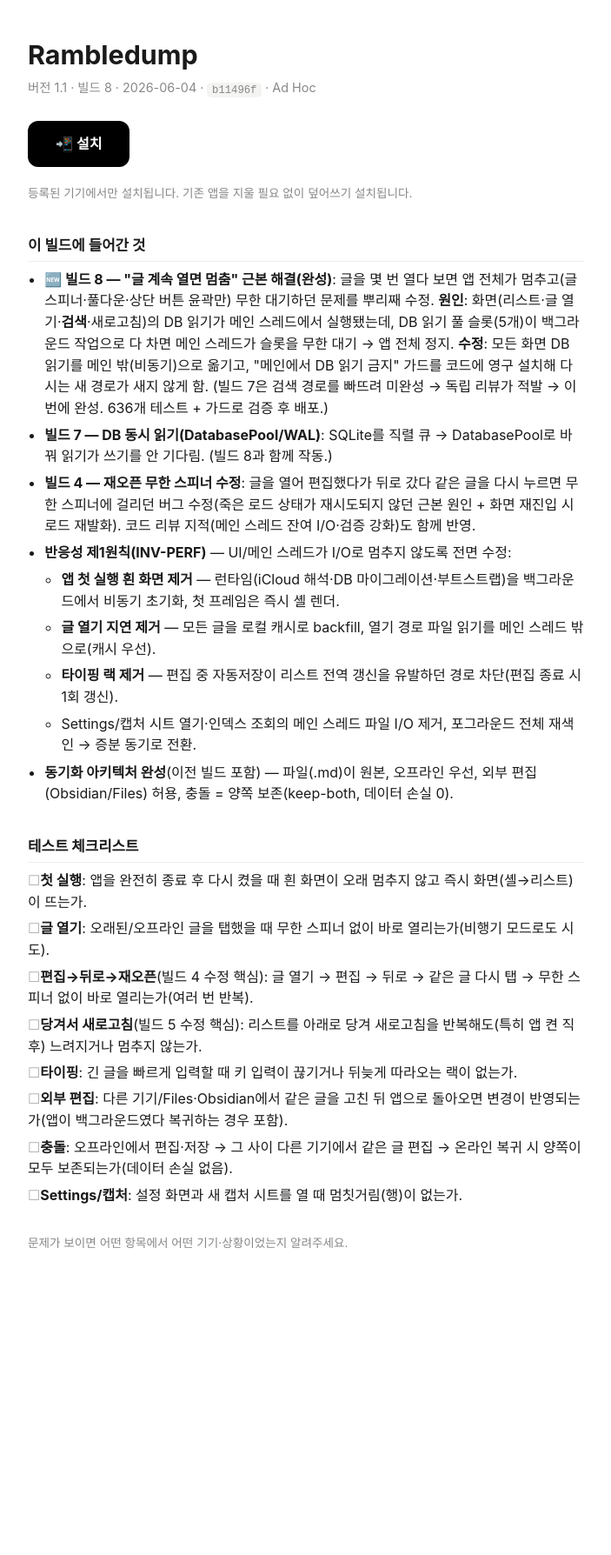
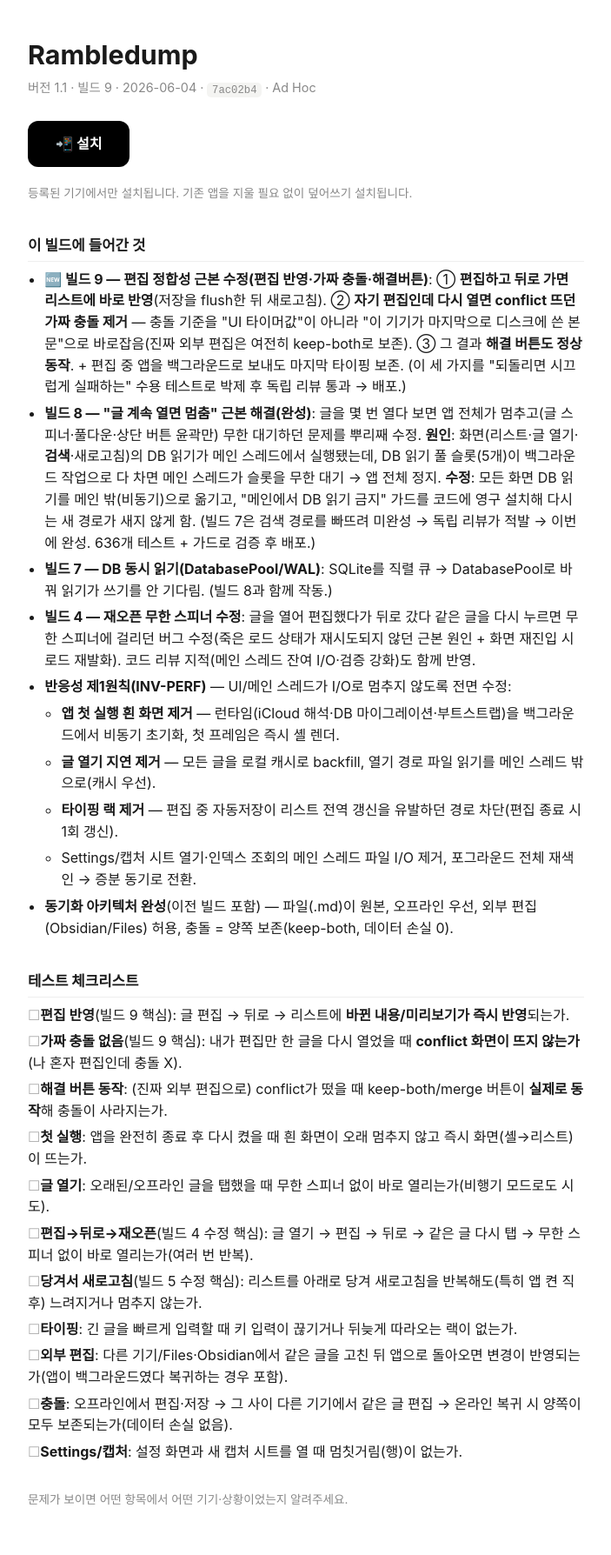
Before and after one commit to sungminoh/sungminoh.github.io, a Jekyll site: the page pages/rambledump/index.html, which Jekyll copies as it is, in a window 1280 px wide. Shown: the whole page at 87% size, without its empty margins (288-991 px from the left). Built offline with Jekyll 4.4.1, drawn with Linux system fonts in a browser that asks for light colours; before the commit the page ends 1493 px from its top, so only the background shows below that.

Commit message:
rambledump: v1.1 build 9 — Phase 1 edit-coherence (reflect / no self-conflict / resolve)
Edit reflects in list (flush-before-refresh), no spurious self-conflict (CAS anchors
on last-committed body, not a UI timer), resolve buttons work; background-flush keeps
last keystrokes. Acceptance-tested (revert→loud-fail) + independently reviewed.

```diff
--- a/pages/rambledump/index.html
+++ b/pages/rambledump/index.html
@@ -1,5 +1,5 @@
 <!doctype html><meta name="viewport" content="width=device-width,initial-scale=1">
-<title>Rambledump 1.1 (build 8)</title>
+<title>Rambledump 1.1 (build 9)</title>
 <style>
   body{font:-apple-system-body;font-family:-apple-system,system-ui;max-width:640px;margin:0 auto;padding:2.5rem 1.5rem;color:#1a1a1a;line-height:1.55}
   h1{margin:0 0 .2rem;font-size:1.9rem}
@@ -15,14 +15,15 @@
 </style>
 
 <h1>Rambledump</h1>
-<p class="ver">버전 1.1 · 빌드 8 · 2026-06-04 · <code>b11496f</code> · Ad Hoc</p>
+<p class="ver">버전 1.1 · 빌드 9 · 2026-06-04 · <code>7ac02b4</code> · Ad Hoc</p>
 
 <a class="install" href="itms-services://?action=download-manifest&amp;url=https://sungminoh.github.io/pages/rambledump/manifest.plist">📲 설치</a>
 <p class="note">등록된 기기에서만 설치됩니다. 기존 앱을 지울 필요 없이 덮어쓰기 설치됩니다.</p>
 
 <h2>이 빌드에 들어간 것</h2>
 <ul>
-  <li><b>🆕 빌드 8 — "글 계속 열면 멈춤" 근본 해결(완성)</b>: 글을 몇 번 열다 보면 앱 전체가 멈추고(글 스피너·풀다운·상단 버튼 윤곽만) 무한 대기하던 문제를 뿌리째 수정. <b>원인</b>: 화면(리스트·글 열기·<b>검색</b>·새로고침)의 DB 읽기가 메인 스레드에서 실행됐는데, DB 읽기 풀 슬롯(5개)이 백그라운드 작업으로 다 차면 메인 스레드가 슬롯을 무한 대기 → 앱 전체 정지. <b>수정</b>: 모든 화면 DB 읽기를 메인 밖(비동기)으로 옮기고, "메인에서 DB 읽기 금지" 가드를 코드에 영구 설치해 다시는 새 경로가 새지 않게 함. (빌드 7은 검색 경로를 빠뜨려 미완성 → 독립 리뷰가 적발 → 이번에 완성. 636개 테스트 + 가드로 검증 후 배포.)</li>
+  <li><b>🆕 빌드 9 — 편집 정합성 근본 수정(편집 반영·가짜 충돌·해결버튼)</b>: ① <b>편집하고 뒤로 가면 리스트에 바로 반영</b>(저장을 flush한 뒤 새로고침). ② <b>자기 편집인데 다시 열면 conflict 뜨던 가짜 충돌 제거</b> — 충돌 기준을 "UI 타이머값"이 아니라 "이 기기가 마지막으로 디스크에 쓴 본문"으로 바로잡음(진짜 외부 편집은 여전히 keep-both로 보존). ③ 그 결과 <b>해결 버튼도 정상 동작</b>. + 편집 중 앱을 백그라운드로 보내도 마지막 타이핑 보존. (이 세 가지를 "되돌리면 시끄럽게 실패하는" 수용 테스트로 박제 후 독립 리뷰 통과 → 배포.)</li>
+  <li><b>빌드 8 — "글 계속 열면 멈춤" 근본 해결(완성)</b>: 글을 몇 번 열다 보면 앱 전체가 멈추고(글 스피너·풀다운·상단 버튼 윤곽만) 무한 대기하던 문제를 뿌리째 수정. <b>원인</b>: 화면(리스트·글 열기·<b>검색</b>·새로고침)의 DB 읽기가 메인 스레드에서 실행됐는데, DB 읽기 풀 슬롯(5개)이 백그라운드 작업으로 다 차면 메인 스레드가 슬롯을 무한 대기 → 앱 전체 정지. <b>수정</b>: 모든 화면 DB 읽기를 메인 밖(비동기)으로 옮기고, "메인에서 DB 읽기 금지" 가드를 코드에 영구 설치해 다시는 새 경로가 새지 않게 함. (빌드 7은 검색 경로를 빠뜨려 미완성 → 독립 리뷰가 적발 → 이번에 완성. 636개 테스트 + 가드로 검증 후 배포.)</li>
   <li><b>빌드 7 — DB 동시 읽기(DatabasePool/WAL)</b>: SQLite를 직렬 큐 → DatabasePool로 바꿔 읽기가 쓰기를 안 기다림. (빌드 8과 함께 작동.)</li>
   <li><b>빌드 4 — 재오픈 무한 스피너 수정</b>: 글을 열어 편집했다가 뒤로 갔다 같은 글을 다시 누르면 무한 스피너에 걸리던 버그 수정(죽은 로드 상태가 재시도되지 않던 근본 원인 + 화면 재진입 시 로드 재발화). 코드 리뷰 지적(메인 스레드 잔여 I/O·검증 강화)도 함께 반영.</li>
   <li><b>반응성 제1원칙(INV-PERF)</b> — UI/메인 스레드가 I/O로 멈추지 않도록 전면 수정:
@@ -38,6 +39,9 @@
 
 <h2>테스트 체크리스트</h2>
 <ul class="chk">
+  <li><b>편집 반영</b>(빌드 9 핵심): 글 편집 → 뒤로 → 리스트에 <b>바뀐 내용/미리보기가 즉시 반영</b>되는가.</li>
+  <li><b>가짜 충돌 없음</b>(빌드 9 핵심): 내가 편집만 한 글을 다시 열었을 때 <b>conflict 화면이 뜨지 않는가</b>(나 혼자 편집인데 충돌 X).</li>
+  <li><b>해결 버튼 동작</b>: (진짜 외부 편집으로) conflict가 떴을 때 keep-both/merge 버튼이 <b>실제로 동작</b>해 충돌이 사라지는가.</li>
   <li><b>첫 실행</b>: 앱을 완전히 종료 후 다시 켰을 때 흰 화면이 오래 멈추지 않고 즉시 화면(셸→리스트)이 뜨는가.</li>
   <li><b>글 열기</b>: 오래된/오프라인 글을 탭했을 때 무한 스피너 없이 바로 열리는가(비행기 모드로도 시도).</li>
   <li><b>편집→뒤로→재오픈</b>(빌드 4 수정 핵심): 글 열기 → 편집 → 뒤로 → 같은 글 다시 탭 → 무한 스피너 없이 바로 열리는가(여러 번 반복).</li>
```
